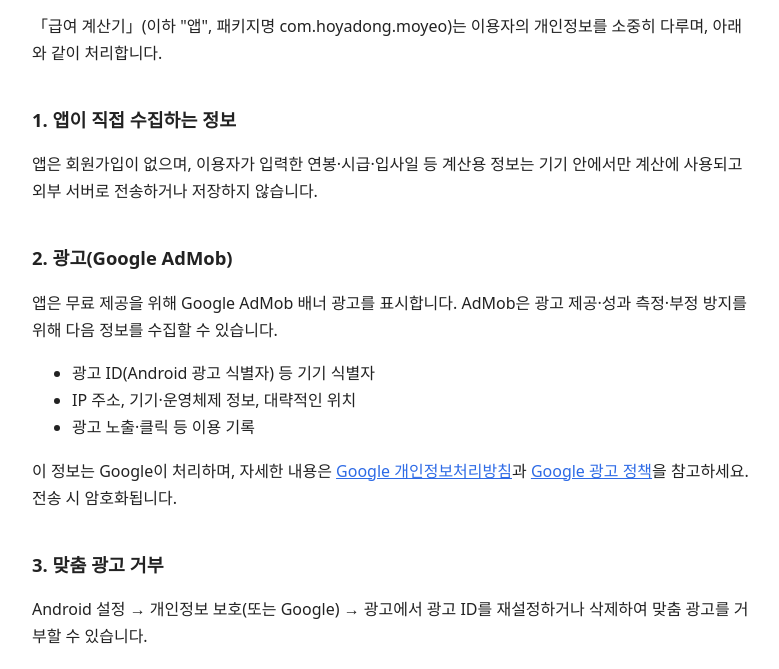
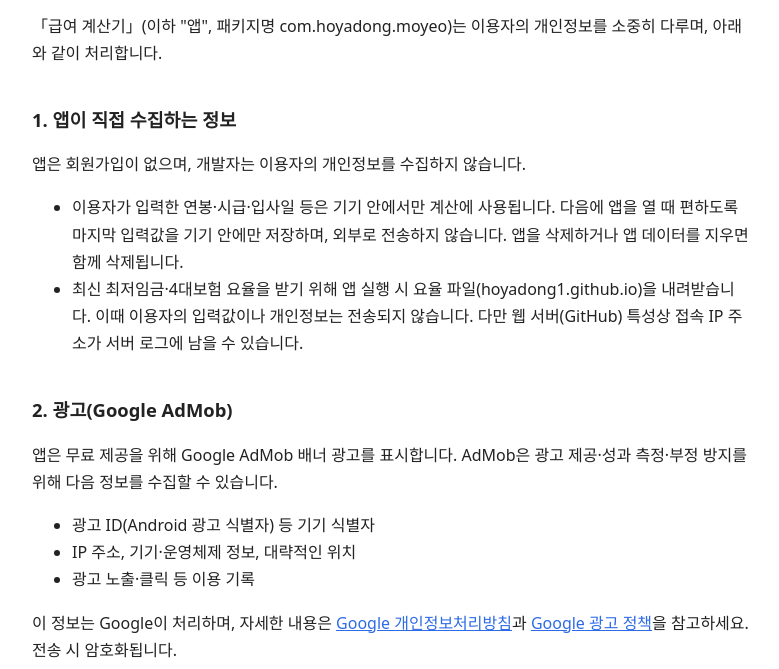
Before and after one commit to hoyadong1/hoyadong1.github.io, a plain HTML site: page paycalc/privacy.html in a window 1280 px wide. Shown: the part 131-800 px from the top of the page, without its empty margins (248-1027 px from the left). Drawn offline with Linux system fonts and the light colour scheme.

Commit message:
Update paycalc privacy policy for local input memory and rate downloads
Co-Authored-By: Claude Opus 5.5 <noreply@anthropic.com>

```diff
--- a/paycalc/privacy.html
+++ b/paycalc/privacy.html
@@ -8,7 +8,11 @@
 <p>「급여 계산기」(이하 "앱", 패키지명 com.hoyadong.moyeo)는 이용자의 개인정보를 소중히 다루며, 아래와 같이 처리합니다.</p>
 
 <h2>1. 앱이 직접 수집하는 정보</h2>
-<p>앱은 회원가입이 없으며, 이용자가 입력한 연봉·시급·입사일 등 계산용 정보는 기기 안에서만 계산에 사용되고 외부 서버로 전송하거나 저장하지 않습니다.</p>
+<p>앱은 회원가입이 없으며, 개발자는 이용자의 개인정보를 수집하지 않습니다.</p>
+<ul>
+<li>이용자가 입력한 연봉·시급·입사일 등은 기기 안에서만 계산에 사용됩니다. 다음에 앱을 열 때 편하도록 마지막 입력값을 기기 안에만 저장하며, 외부로 전송하지 않습니다. 앱을 삭제하거나 앱 데이터를 지우면 함께 삭제됩니다.</li>
+<li>최신 최저임금·4대보험 요율을 받기 위해 앱 실행 시 요율 파일(hoyadong1.github.io)을 내려받습니다. 이때 이용자의 입력값이나 개인정보는 전송되지 않습니다. 다만 웹 서버(GitHub) 특성상 접속 IP 주소가 서버 로그에 남을 수 있습니다.</li>
+</ul>
 
 <h2>2. 광고(Google AdMob)</h2>
 <p>앱은 무료 제공을 위해 Google AdMob 배너 광고를 표시합니다. AdMob은 광고 제공·성과 측정·부정 방지를 위해 다음 정보를 수집할 수 있습니다.</p>
```
